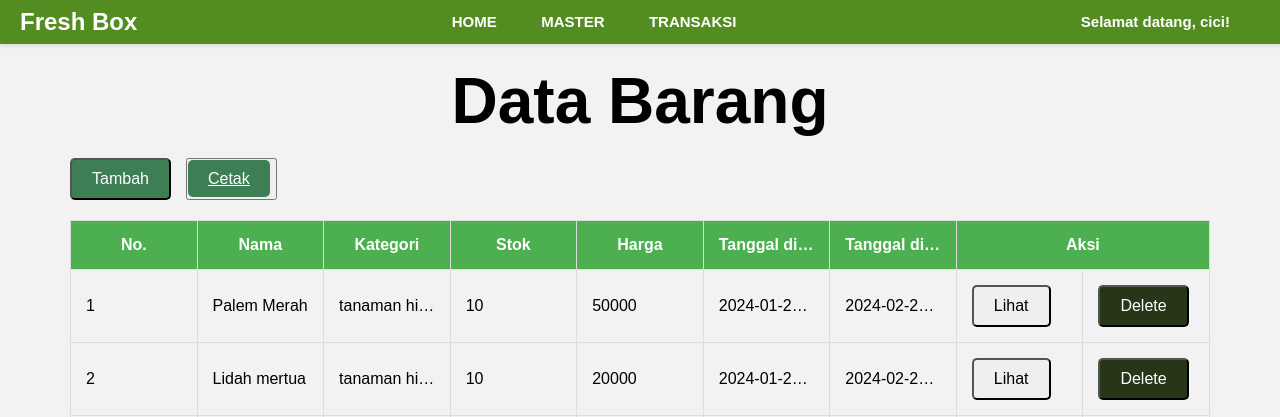
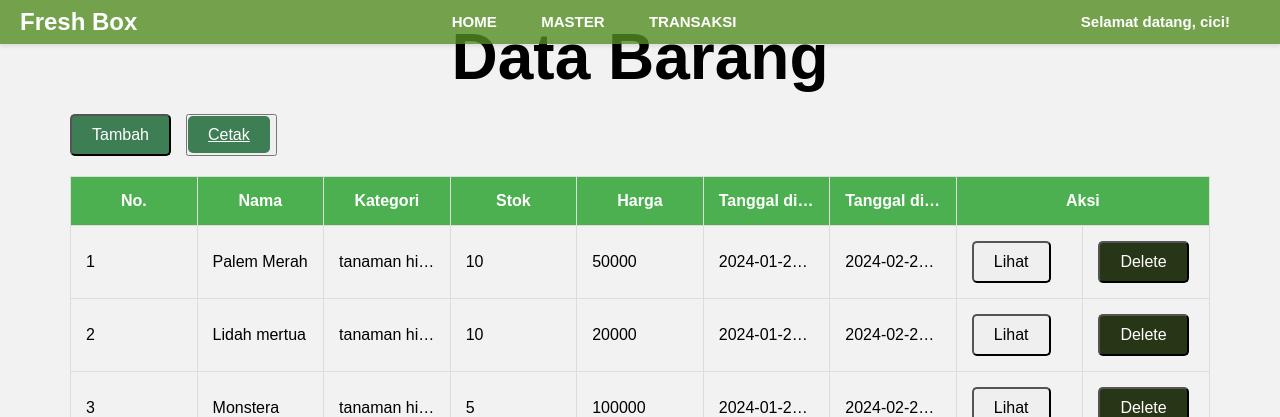
Before and after one commit to olisabelm/toko-caroline, a PHP site: page /barang.php in a window 1280 px wide. Shown: the top 417 px of the page. Run offline with PHP 8.4, Linux system fonts and the light colour scheme; a user stored in the database is signed in; data comes from the database, SQL or seed files in the repository.

Commit message:
perubahan

```diff
--- a/menu.php
+++ b/menu.php
@@ -7,7 +7,6 @@
 
   <!-- Custom Fonts -->
   <style>
-
     * {
       margin: 0;
       padding: 0;
@@ -20,11 +19,15 @@
     }
 
     .navbar {
-      background-color: #538D22; /* Warna latar belakang hijau muda */
+      background-color: rgba(83, 141, 34, 0.8); /* Warna latar belakang hijau muda dengan transparansi */
       padding: 10px 20px;
       display: flex;
       justify-content: space-between;
       align-items: center; /* Menyamakan vertikal align */
+      position: fixed; /* Membuat navbar tetap di atas */
+      width: 100%; /* Memastikan navbar menempati seluruh lebar layar */
+      top: 0; /* Menempatkan navbar di bagian atas */
+      z-index: 1000; /* Menempatkan navbar di atas konten lain */
     }
 
     .navbar-brand,
@@ -131,7 +134,7 @@
     }
   ?>
 
-  <nav class="navbar">
+  <nav class="navbar fixed-top"> <!-- Tambahkan class fixed-top -->
     <a class="navbar-brand" href="#">Fresh Box</a>
     <div class="navbar-nav">
       <ul class="me-auto mb-2 mb-lg-0">
--- a/style.css
+++ b/style.css
@@ -20,7 +20,7 @@ section {
   align-items: center;
   min-height: 100vh;
   width: 100%;
-  background: url("login0.webp") no-repeat center/cover;
+  background: url("background10.png") no-repeat center/cover;
 }
 
 .form-box {
```
Also changed, not shown: home.php (+11 -0 lines), background10.png (added), background11.png (added), 9 other files.
